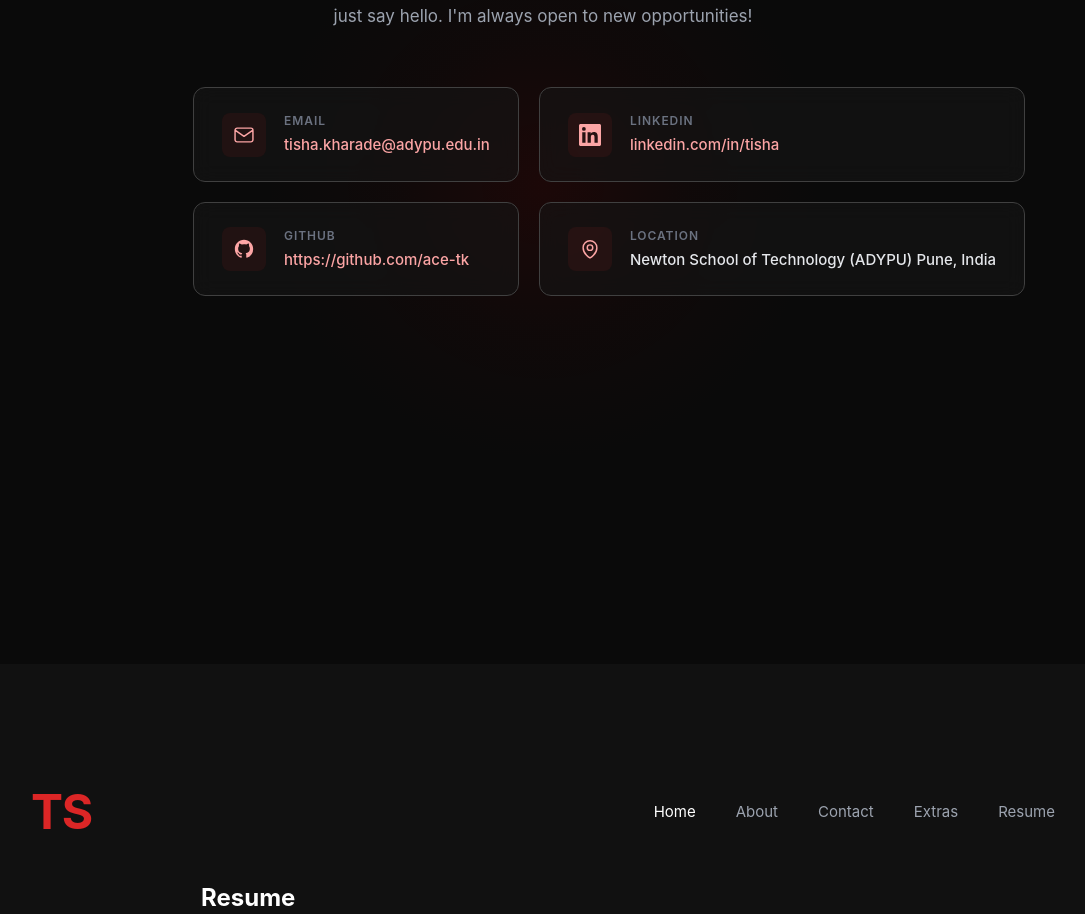
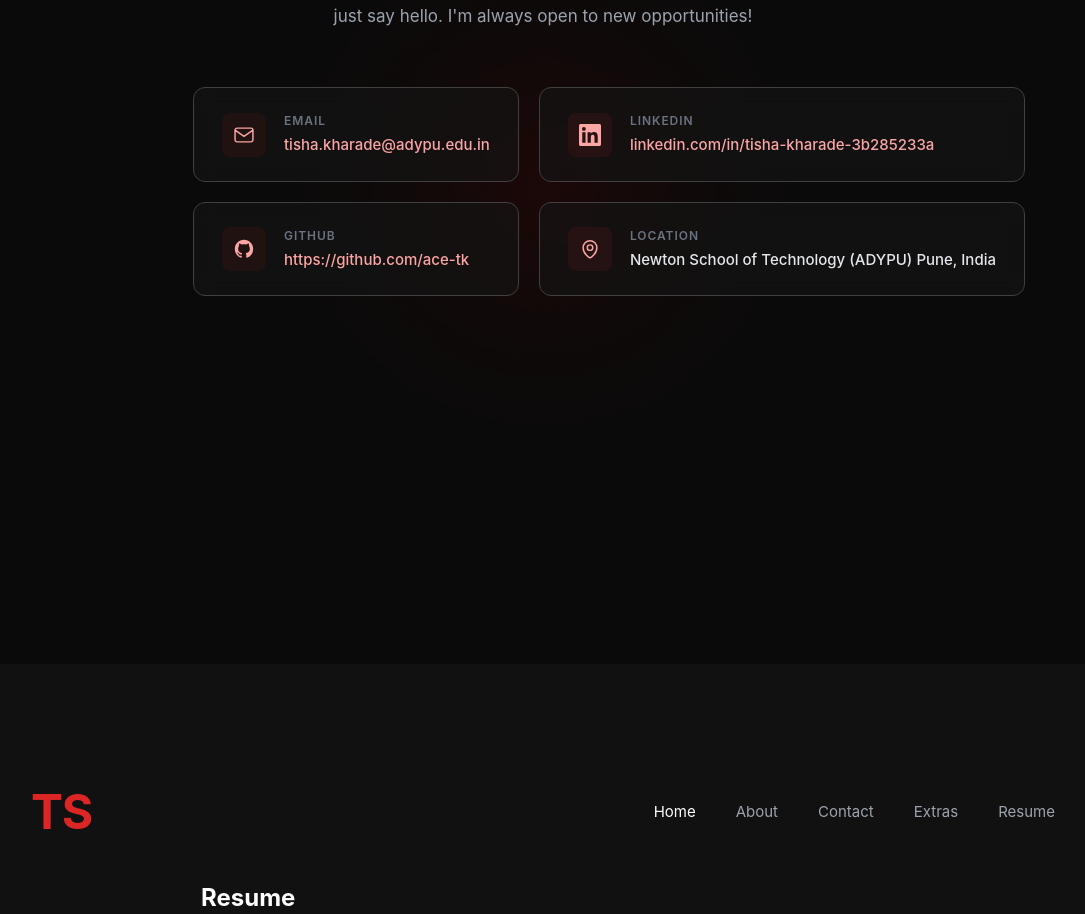
Before and after one commit to ace-tk/portfolio, a React (Vite) app in the folder my-portfolio/: page / in a window 1280 px wide. Shown: the part 3221-4135 px from the top of the page, without its empty margins (97-1182 px from the left). Built offline with nearby package versions, Linux system fonts and the light colour scheme.

Commit message:
adding urls

```diff
--- a/my-portfolio/src/components/Contact.jsx
+++ b/my-portfolio/src/components/Contact.jsx
@@ -12,8 +12,8 @@ export default function Contact() {
     },
     {
       label: "LinkedIn",
-      value: "linkedin.com/in/tisha",
-      href: "https://www.linkedin.com/feed/",
+      value: "linkedin.com/in/tisha-kharade-3b285233a",
+      href: "https://www.linkedin.com/in/tisha-kharade-3b285233a/",
       icon: (
         <svg xmlns="http://www.w3.org/2000/svg" width="22" height="22" viewBox="0 0 24 24" fill="currentColor">
           <path d="M20.447 20.452h-3.554v-5.569c0-1.328-.027-3.037-1.852-3.037-1.853 0-2.136 1.445-2.136 2.939v5.667H9.351V9h3.414v1.561h.046c.477-.9 1.637-1.85 3.37-1.85 3.601 0 4.267 2.37 4.267 5.455v6.286zM5.337 7.433a2.062 2.062 0 01-2.063-2.065 2.064 2.064 0 112.063 2.065zm1.782 13.019H3.555V9h3.564v11.452zM22.225 0H1.771C.792 0 0 .774 0 1.729v20.542C0 23.227.792 24 1.771 24h20.451C23.2 24 24 23.227 24 22.271V1.729C24 .774 23.2 0 22.222 0h.003z" />
```
